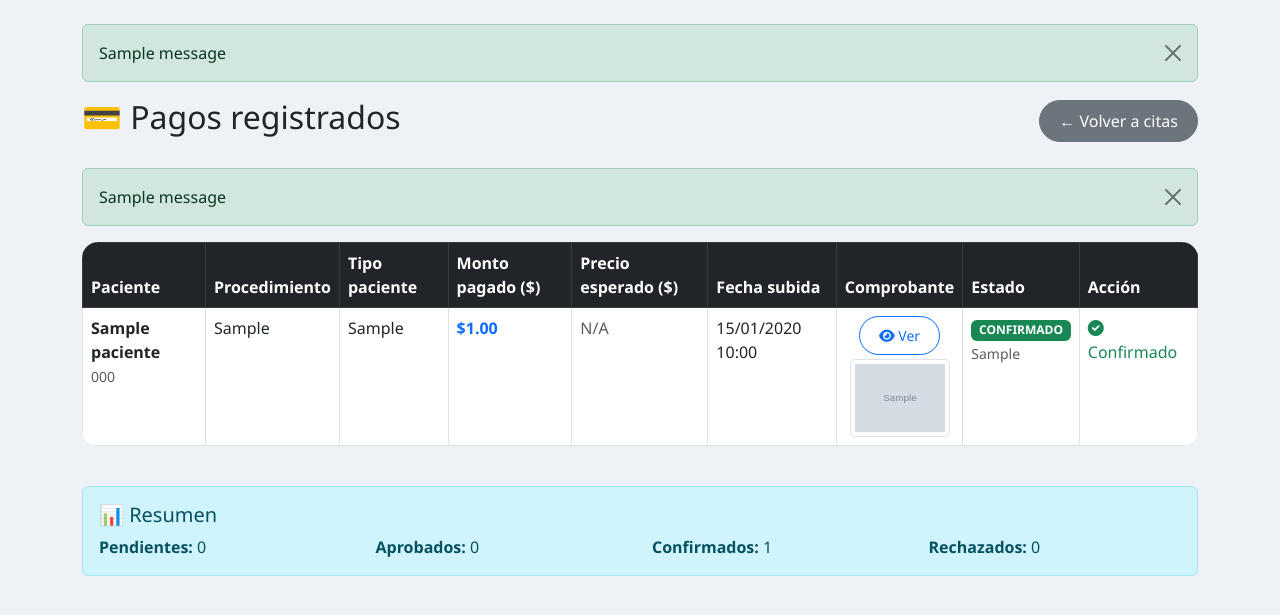
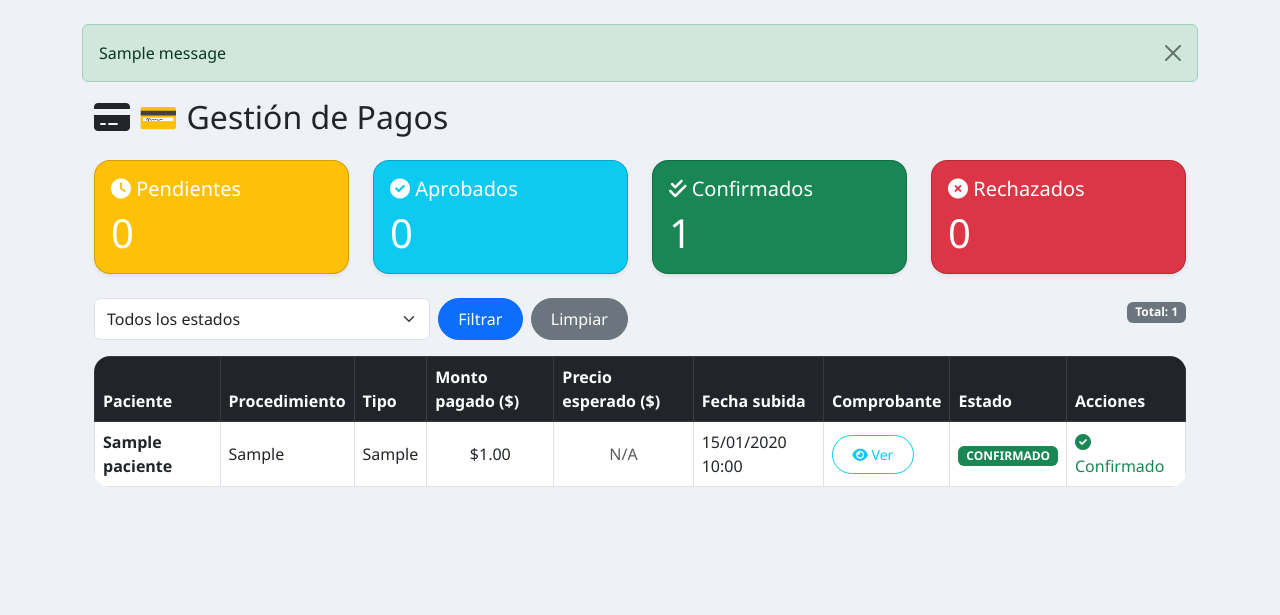
Before and after one commit to eldelacamisita-ux/sistema-odontologia, a Flask app: page /citas/pagos in a window 1280 px wide. Shown: the part 56-671 px from the top of the page. Run offline with Flask 3, Linux system fonts and the light colour scheme; a user stored in the database is signed in; tables that the repository leaves empty hold one stand-in row (values such as "Sample post"); grey boxes marked "Sample" are stand-in pictures; one stand-in notice (Sample message) is shown.

Commit message:
Mejorar panel de pagos: diseño moderno, filtros, rechazo y modales

```diff
--- a/app/citas/routes.py
+++ b/app/citas/routes.py
@@ -157,8 +157,13 @@ def listar_pagos():
         flash('No tienes permiso para ver esta sección', 'danger')
         return redirect(url_for('main.index'))
 
-    # Ya no calculamos precio esperado aquí, se hace en el frontend con JavaScript
-    comprobantes = ComprobantePago.query.order_by(ComprobantePago.fecha_subida.desc()).all()
+    # Filtro por estado
+    estado_filtro = request.args.get('estado', '')
+    query = ComprobantePago.query
+    if estado_filtro:
+        query = query.filter_by(estado=estado_filtro)
+
+    comprobantes = query.order_by(ComprobantePago.fecha_subida.desc()).all()
     return render_template('citas/pagos.html', comprobantes=comprobantes)
 
 @citas_bp.route('/pagos/confirmar/<int:id>', methods=['POST'])
@@ -175,3 +180,20 @@ def confirmar_pago(id):
     registrar_log(f'Confirmó pago ID {id}', 'comprobantepago', id)
     flash('✅ Pago confirmado correctamente', 'success')
     return redirect(url_for('citas.listar_pagos'))
+
+@citas_bp.route('/pagos/rechazar/<int:id>', methods=['POST'])
+@login_required
+def rechazar_pago(id):
+    """Rechazar un pago con motivo opcional"""
+    if current_user.rol != 'odontologo':
+        flash('No tienes permiso', 'danger')
+        return redirect(url_for('main.index'))
+
+    comprobante = ComprobantePago.query.get_or_404(id)
+    comprobante.estado = 'rechazado'
+    motivo = request.form.get('motivo', '')
+    comprobante.observaciones = motivo
+    db.session.commit()
+    registrar_log(f'Rechazó pago ID {id}. Motivo: {motivo or "No especificado"}', 'comprobantepago', id)
+    flash(f'❌ Pago rechazado. Motivo: {motivo or "No especificado"}', 'warning')
+    return redirect(url_for('citas.listar_pagos'))
--- a/app/templates/citas/pagos.html
+++ b/app/templates/citas/pagos.html
@@ -1,122 +1,190 @@
 {% extends "base.html" %}
 {% block content %}
-<div class="d-flex justify-content-between align-items-center mb-4">
-    <h2>💳 Pagos registrados</h2>
-    <a href="{{ url_for('citas.listar') }}" class="btn btn-secondary">← Volver a citas</a>
+<div class="container-fluid">
+    <h2 class="mb-4"><i class="fas fa-credit-card"></i> 💳 Gestión de Pagos</h2>
+
+    <!-- Resumen en tarjetas -->
+    <div class="row mb-4">
+        <div class="col-md-3">
+            <div class="card text-white bg-warning shadow-sm">
+                <div class="card-body">
+                    <h5 class="card-title"><i class="fas fa-clock"></i> Pendientes</h5>
+                    <p class="card-text display-6">{{ comprobantes|selectattr('estado', 'equalto', 'pendiente')|list|length }}</p>
+                </div>
+            </div>
+        </div>
+        <div class="col-md-3">
+            <div class="card text-white bg-info shadow-sm">
+                <div class="card-body">
+                    <h5 class="card-title"><i class="fas fa-check-circle"></i> Aprobados</h5>
+                    <p class="card-text display-6">{{ comprobantes|selectattr('estado', 'equalto', 'aprobado')|list|length }}</p>
+                </div>
+            </div>
+        </div>
+        <div class="col-md-3">
+            <div class="card text-white bg-success shadow-sm">
+                <div class="card-body">
+                    <h5 class="card-title"><i class="fas fa-check-double"></i> Confirmados</h5>
+                    <p class="card-text display-6">{{ comprobantes|selectattr('estado', 'equalto', 'confirmado')|list|length }}</p>
+                </div>
+            </div>
+        </div>
+        <div class="col-md-3">
+            <div class="card text-white bg-danger shadow-sm">
+                <div class="card-body">
+                    <h5 class="card-title"><i class="fas fa-times-circle"></i> Rechazados</h5>
+                    <p class="card-text display-6">{{ comprobantes|selectattr('estado', 'equalto', 'rechazado')|list|length }}</p>
+                </div>
+            </div>
+        </div>
     </div>
 
-{% with messages = get_flashed_messages(with_categories=true) %}
-    {% if messages %}
-        {% for category, message in messages %}
-            <div class="alert alert-{{ category }} alert-dismissible fade show" role="alert">
-                {{ message }}
-                <button type="button" class="btn-close" data-bs-dismiss="alert"></button>
+    <!-- Filtros -->
+    <div class="row mb-3">
+        <div class="col-md-6">
+            <form method="GET" action="{{ url_for('citas.listar_pagos') }}" class="d-flex">
+                <select name="estado" class="form-select me-2" onchange="this.form.submit()">
+                    <option value="">Todos los estados</option>
+                    <option value="pendiente" {% if request.args.get('estado') == 'pendiente' %}selected{% endif %}>Pendientes</option>
+                    <option value="aprobado" {% if request.args.get('estado') == 'aprobado' %}selected{% endif %}>Aprobados</option>
+                    <option value="confirmado" {% if request.args.get('estado') == 'confirmado' %}selected{% endif %}>Confirmados</option>
+                    <option value="rechazado" {% if request.args.get('estado') == 'rechazado' %}selected{% endif %}>Rechazados</option>
+                </select>
+                <button type="submit" class="btn btn-primary">Filtrar</button>
+                <a href="{{ url_for('citas.listar_pagos') }}" class="btn btn-secondary ms-2">Limpiar</a>
+            </form>
         </div>
-        {% endfor %}
-    {% endif %}
-{% endwith %}
+        <div class="col-md-6 text-end">
+            <span class="badge bg-secondary">Total: {{ comprobantes|length }}</span>
+        </div>
+    </div>
 
+    <!-- Tabla -->
     <div class="table-responsive">
-    <table class="table table-bordered table-hover">
+        <table class="table table-bordered table-hover align-middle">
             <thead class="table-dark">
                 <tr>
                     <th>Paciente</th>
                     <th>Procedimiento</th>
-                <th>Tipo paciente</th>
+                    <th>Tipo</th>
                     <th>Monto pagado ($)</th>
                     <th>Precio esperado ($)</th>
                     <th>Fecha subida</th>
                     <th>Comprobante</th>
                     <th>Estado</th>
-                <th>Acción</th>
+                    <th>Acciones</th>
                 </tr>
             </thead>
             <tbody>
-            {% if comprobantes %}
                 {% for c in comprobantes %}
                 <tr data-procedimiento="{{ c.procedimiento or '' }}"
                     data-tipo="{{ c.tipo_paciente or '' }}"
                     data-monto="{{ c.monto }}">
-                    <td>
-                        <strong>{{ c.paciente.nombre }}</strong><br>
-                        <small class="text-muted">{{ c.paciente.telefono or 'Sin teléfono' }}</small>
-                    </td>
+                    <td><strong>{{ c.paciente.nombre }}</strong></td>
                     <td>{{ c.procedimiento or 'N/A' }}</td>
                     <td>{{ c.tipo_paciente or 'N/A' }}</td>
-                    <td>
-                        <strong class="text-primary">${{ "%.2f"|format(c.monto) }}</strong>
-                    </td>
-                    <td class="precio-esperado">
-                        <span class="text-muted">Calculando...</span>
+                    <td class="text-center">${{ "%.2f"|format(c.monto) }}</td>
+                    <td class="text-center precio-esperado">
+                        <span class="text-muted">N/A</span>
                     </td>
                     <td>{{ c.fecha_subida.strftime('%d/%m/%Y %H:%M') }}</td>
-                    <td class="text-center">
-                        <a href="{{ url_for('static', filename=c.foto_path.replace('app/static/', '').replace('static/', '')) }}"
-                           target="_blank"
-                           class="btn btn-sm btn-outline-primary mb-1">
+                    <td>
+                        <button class="btn btn-sm btn-outline-info" data-bs-toggle="modal" data-bs-target="#comprobanteModal{{ c.id }}">
                             <i class="fas fa-eye"></i> Ver
-                        </a>
-                        <br>
-                        <img src="{{ url_for('static', filename=c.foto_path.replace('app/static/', '').replace('static/', '')) }}"
-                             style="max-width:100px; max-height:100px; border-radius:5px;"
-                             class="img-thumbnail">
+                        </button>
                     </td>
                     <td>
                         <span class="badge
                             {% if c.estado == 'pendiente' %}bg-warning text-dark
                             {% elif c.estado == 'aprobado' %}bg-info
                             {% elif c.estado == 'confirmado' %}bg-success
-                            {% else %}bg-danger{% endif %}">
-                            {{ c.estado.upper() }}
+                            {% elif c.estado == 'rechazado' %}bg-danger
+                            {% endif %}">
+                            {{ c.estado|upper }}
                         </span>
-                        {% if c.observaciones %}
-                        <br><small class="text-muted">{{ c.observaciones }}</small>
-                        {% endif %}
                     </td>
                     <td>
-                        {% if c.estado != 'confirmado' %}
+                        {% if c.estado == 'pendiente' or c.estado == 'aprobado' %}
+                        <div class="btn-group">
                             <form method="POST" action="{{ url_for('citas.confirmar_pago', id=c.id) }}" style="display:inline;">
                                 <input type="hidden" name="csrf_token" value="{{ csrf_token() }}">
                                 <button type="submit" class="btn btn-success btn-sm" onclick="return confirm('¿Confirmar este pago?')">
                                     ✅ Confirmar
                                 </button>
                             </form>
-                        {% else %}
+                            <button class="btn btn-danger btn-sm" data-bs-toggle="modal" data-bs-target="#rechazarModal{{ c.id }}">
+                                ❌ Rechazar
+                            </button>
+                        </div>
+                        {% elif c.estado == 'confirmado' %}
                         <span class="text-success"><i class="fas fa-check-circle"></i> Confirmado</span>
+                        {% elif c.estado == 'rechazado' %}
+                        <span class="text-danger"><i class="fas fa-times-circle"></i> Rechazado</span>
                         {% endif %}
                     </td>
                 </tr>
+
+                <!-- Modal Ver Comprobante -->
+                <div class="modal fade" id="comprobanteModal{{ c.id }}" tabindex="-1" aria-hidden="true">
+                    <div class="modal-dialog modal-lg">
+                        <div class="modal-content">
+                            <div class="modal-header">
+                                <h5 class="modal-title">Comprobante de {{ c.paciente.nombre }}</h5>
+                                <button type="button" class="btn-close" data-bs-dismiss="modal"></button>
+                            </div>
+                            <div class="modal-body text-center">
+                                <img src="{{ url_for('static', filename=c.foto_path.replace('static/', '')) }}"
+                                      class="img-fluid" style="max-height:500px;" alt="Comprobante">
+                            </div>
+                            <div class="modal-footer">
+                                <button type="button" class="btn btn-secondary" data-bs-dismiss="modal">Cerrar</button>
+                                <a href="{{ url_for('static', filename=c.foto_path.replace('static/', '')) }}" target="_blank" class="btn btn-primary">
+                                    <i class="fas fa-external-link-alt"></i> Abrir en nueva pestaña
+                                </a>
+                            </div>
+                        </div>
+                    </div>
+                </div>
+
+                <!-- Modal Rechazar -->
+                <div class="modal fade" id="rechazarModal{{ c.id }}" tabindex="-1" aria-hidden="true">
+                    <div class="modal-dialog">
+                        <div class="modal-content">
+                            <form method="POST" action="{{ url_for('citas.rechazar_pago', id=c.id) }}">
+                                <input type="hidden" name="csrf_token" value="{{ csrf_token() }}">
+                                <div class="modal-header bg-danger text-white">
+                                    <h5 class="modal-title">❌ Rechazar pago</h5>
+                                    <button type="button" class="btn-close btn-close-white" data-bs-dismiss="modal"></button>
+                                </div>
+                                <div class="modal-body">
+                                    <p><strong>Paciente:</strong> {{ c.paciente.nombre }}</p>
+                                    <p><strong>Monto:</strong> ${{ "%.2f"|format(c.monto) }}</p>
+                                    <div class="mb-3">
+                                        <label for="motivo{{ c.id }}" class="form-label">Motivo del rechazo (opcional)</label>
+                                        <input type="text" name="motivo" id="motivo{{ c.id }}" class="form-control" placeholder="Ej: Comprobante ilegible, monto incorrecto...">
+                                    </div>
+                                </div>
+                                <div class="modal-footer">
+                                    <button type="button" class="btn btn-secondary" data-bs-dismiss="modal">Cancelar</button>
+                                    <button type="submit" class="btn btn-danger" onclick="return confirm('¿Estás seguro de rechazar este pago?')">
+                                        <i class="fas fa-times-circle"></i> Rechazar pago
+                                    </button>
+                                </div>
+                            </form>
+                        </div>
+                    </div>
+                </div>
                 {% endfor %}
-            {% else %}
-                <tr>
-                    <td colspan="9" class="text-center text-muted">
-                        <p class="my-4">No hay comprobantes de pago registrados aún.</p>
-                    </td>
-                </tr>
-            {% endif %}
             </tbody>
         </table>
     </div>
 
-{% if comprobantes %}
-<div class="alert alert-info mt-4">
-    <h5>📊 Resumen</h5>
-    <div class="row">
-        <div class="col-md-3">
-            <strong>Pendientes:</strong> {{ comprobantes|selectattr('estado', 'equalto', 'pendiente')|list|length }}
-        </div>
-        <div class="col-md-3">
-            <strong>Aprobados:</strong> {{ comprobantes|selectattr('estado', 'equalto', 'aprobado')|list|length }}
-        </div>
-        <div class="col-md-3">
-            <strong>Confirmados:</strong> {{ comprobantes|selectattr('estado', 'equalto', 'confirmado')|list|length }}
-        </div>
-        <div class="col-md-3">
-            <strong>Rechazados:</strong> {{ comprobantes|selectattr('estado', 'equalto', 'rechazado')|list|length }}
-        </div>
-    </div>
+    {% if not comprobantes %}
+    <div class="alert alert-info text-center">
+        <i class="fas fa-info-circle"></i> No hay comprobantes registrados.
     </div>
     {% endif %}
+</div>
 
 <script>
 // 📦 Tabla de precios ESTÁTICA para calcular precio esperado
```
Lines whose indentation alone changed are shown as unchanged.
